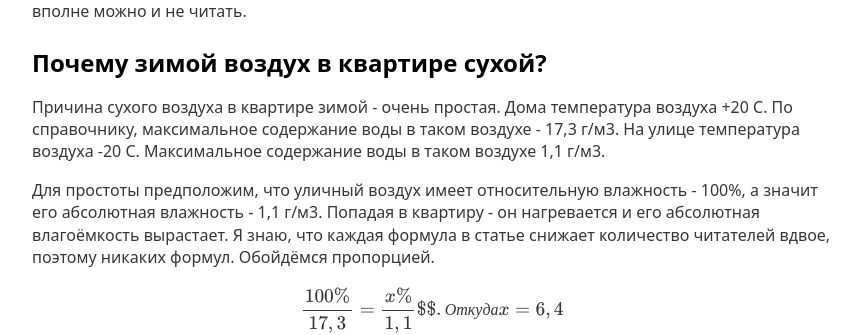
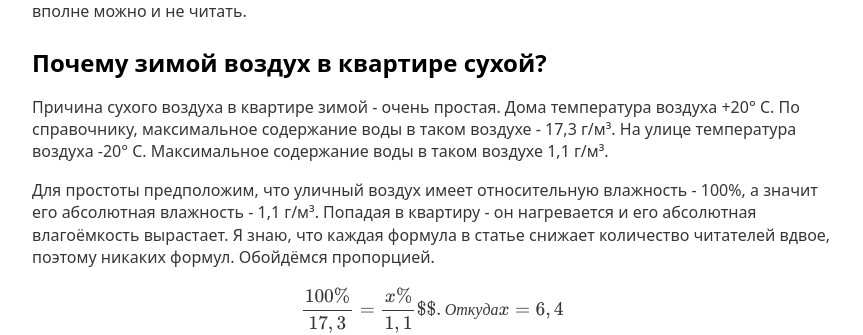
Before and after one commit to kiselevmv/kiselevmv.github.io, a Jekyll site: the page built from _posts/2018-02-12-room-humidity.md, in a window 1280 px wide and 900 px high. Shown: the part 454-789 px from the top of the window, without its empty margins (208-1071 px from the left). Built offline with Jekyll 4.4.1, drawn with Linux system fonts in a browser that asks for light colours.

Commit message:
Updated pages

```diff
--- a/_posts/2018-02-12-room-humidity.md
+++ b/_posts/2018-02-12-room-humidity.md
@@ -9,9 +9,9 @@ tags: environment MathJax
 
 ## Почему зимой воздух в квартире сухой?
 
-Причина сухого воздуха в квартире зимой - очень простая. Дома температура воздуха +20 С. По справочнику, максимальное содержание воды в таком воздухе - 17,3 г/м3.  На улице температура воздуха -20 С. Максимальное содержание воды в таком воздухе 1,1 г/м3.
+Причина сухого воздуха в квартире зимой - очень простая. Дома температура воздуха +20° С. По справочнику, максимальное содержание воды в таком воздухе - 17,3 г/м³.  На улице температура воздуха -20° С. Максимальное содержание воды в таком воздухе 1,1 г/м³.
 
-Для простоты предположим, что уличный воздух имеет относительную влажность - 100%, а значит его абсолютная влажность - 1,1 г/м3. Попадая в квартиру - он нагревается и его абсолютная влагоёмкость вырастает. Я знаю, что каждая формула в статье снижает количество читателей вдвое, поэтому никаких формул. Обойдёмся пропорцией.
+Для простоты предположим, что уличный воздух имеет относительную влажность - 100%, а значит его абсолютная влажность - 1,1 г/м³. Попадая в квартиру - он нагревается и его абсолютная влагоёмкость вырастает. Я знаю, что каждая формула в статье снижает количество читателей вдвое, поэтому никаких формул. Обойдёмся пропорцией.
 
 \\[\frac{100\%}{17,3} = \frac{x\%}{1,1}$$. Откуда x = 6,4\\]
 
```
Also changed, not shown: _posts/2016-08-31-noadmin.md (+1 -1 lines), _posts/2016-12-12-new-comments.md (added, +10 -0 lines).
